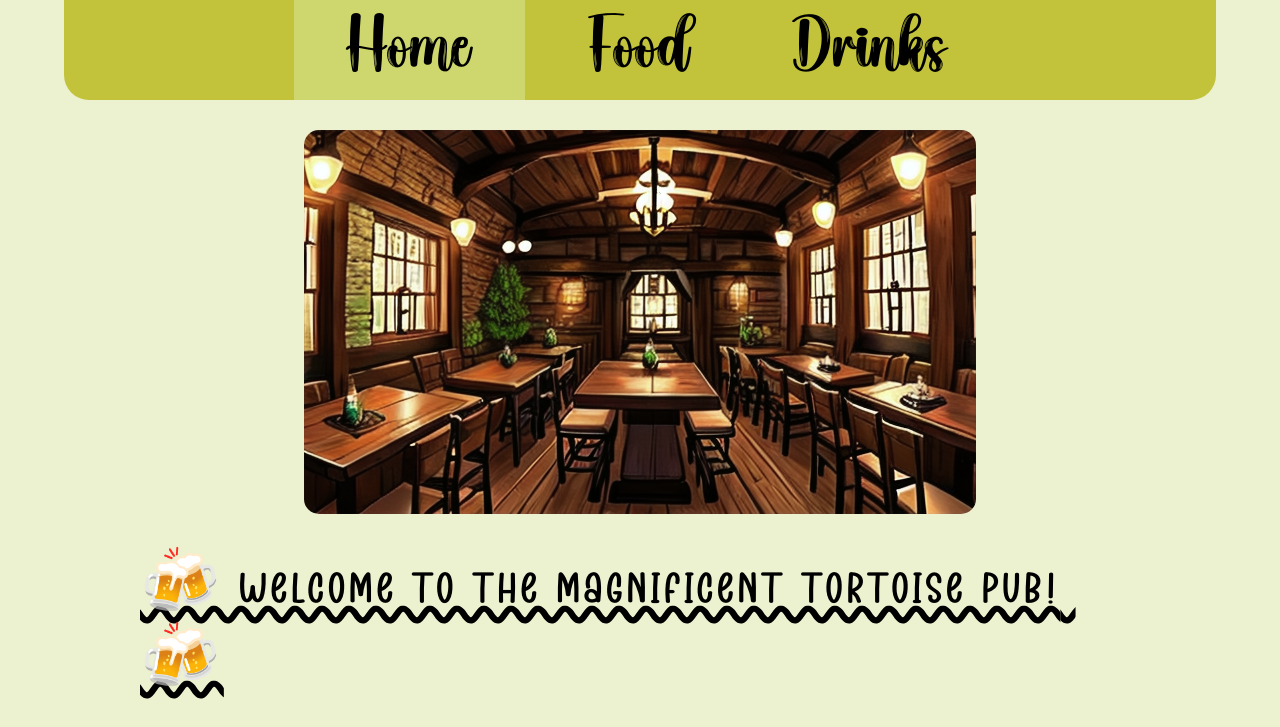
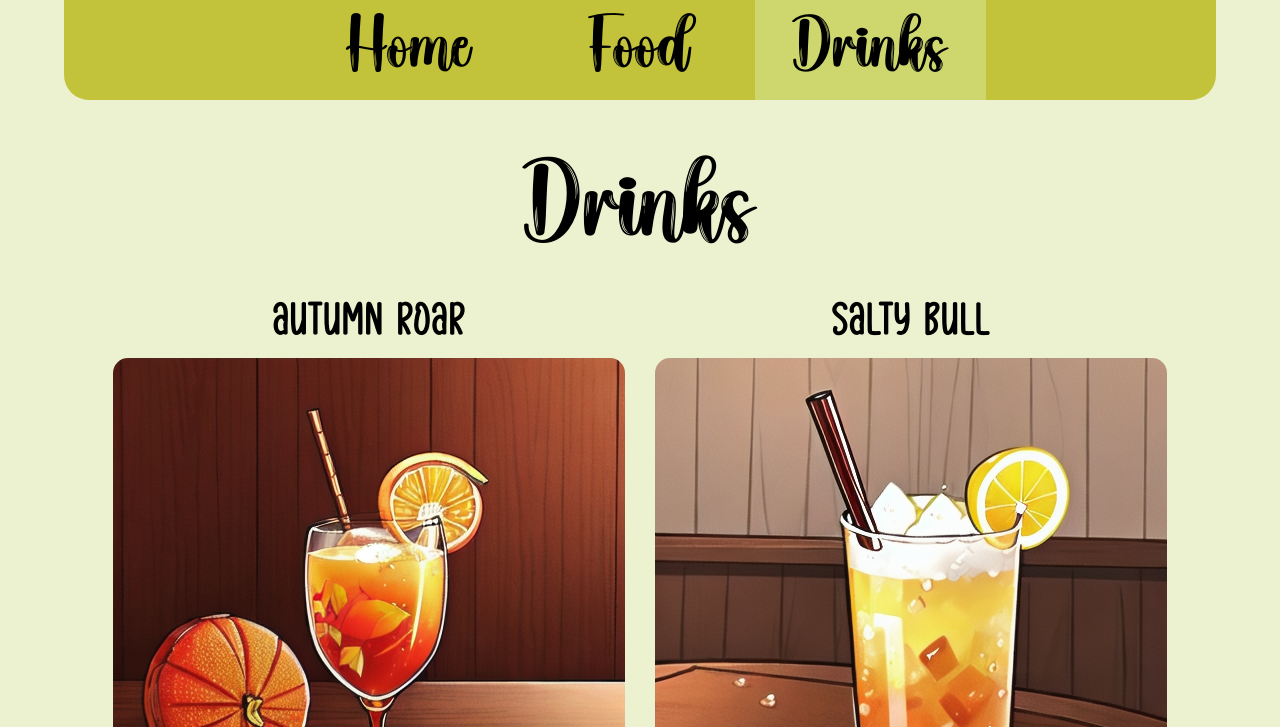
Before and after one commit to EndocrineMSc/restaurant-page, a website built with webpack: page src/template.html in a window 1280 px wide. Both pictures are taken after a click on the button "Drinks". Shown: the top 727 px of the page. Built offline with nearby package versions, Linux system fonts and the light colour scheme.

Commit message:
Add drinks page with styling and navigation

```diff
--- /dev/null
+++ b/src/drinksPage.js
@@ -0,0 +1,42 @@
+import Autumn from "./img/autumn_roar.png";
+import Bull from "./img/salty_bull.png";
+import Six from "./img/surprised_six.png";
+import Demon from "./img/demonic_twister.png";
+import MenuItem from "./menuItem";
+
+const drinksPage = (function() {
+    const contents = document.getElementById("content");
+
+    const autumnDrink = new MenuItem(Autumn, "Autumn Roar", "A medley of warm spices, including cinnamon, nutmeg, and a touch of clove, is gently infused into the elixir. This spiced ember infusion adds depth and warmth, creating a comforting undertone that resonates with the crackle of autumn leaves beneath your feet.");
+    const bullDrink = new MenuItem(Bull, "Salty Bull", "The rim of your goblet is adorned with a touch of sea salt, creating a salty crown that enhances each sip. The saline kiss complements the libation's marine symphony, offering a sensation reminiscent of sea spray meeting your skin under the sun's caress.");
+    const sixDrink = new MenuItem(Six, "Surprised Six", "To add a touch of whimsy, the Surprised Six Elixir is adorned with a sprinkle of rainbow-colored sugar crystals. These vibrant crystals create a visual spectacle, transforming each goblet into a canvas of color and surprise, reminiscent of the excitement found in medieval festivities.");
+    const demonDrink = new MenuItem(Demon, "Demonic Twister", "A surge of hellfire spices, featuring a daring mix of chili peppers, cinnamon, and a touch of smoky paprika, infuses the Demonic Twister with a devilish heat. Brace yourself for a spice surge that adds a bold and intense kick, reminiscent of the flames that swirl in the abyss.");
+
+    const render = function() {
+        const contents = document.getElementById("content");
+
+        const menuWrapper = document.createElement("div");
+        menuWrapper.classList.add("menu-wrapper");
+
+        const header = document.createElement("div");
+        header.classList.add("menu-section-header");
+        header.textContent = "Drinks";
+
+        const itemsWrapper = document.createElement("div");
+        itemsWrapper.classList.add("drinks-wrapper");
+        itemsWrapper.appendChild(autumnDrink.element);
+        itemsWrapper.appendChild(bullDrink.element);
+        itemsWrapper.appendChild(sixDrink.element);
+        itemsWrapper.appendChild(demonDrink.element);
+
+        menuWrapper.appendChild(header);
+        menuWrapper.appendChild(itemsWrapper);
+
+        contents.innerHTML = "";
+        contents.appendChild(menuWrapper);
+    }
+
+    return {render}
+})();
+
+export {drinksPage};
--- a/src/index.js
+++ b/src/index.js
@@ -1,6 +1,7 @@
 import "./style.css";
 import { landingPage } from "./landingPage";
 import { foodPage } from "./foodPage";
+import { drinksPage } from "./drinksPage";
 
 function toggleActiveButton(event) {
     event.target.classList.add("active");
@@ -31,6 +32,9 @@ foodButton.addEventListener("click", toggleActiveButton);
 const drinksButton = document.createElement("button");
 drinksButton.id = "drinks-button";
 drinksButton.textContent = "Drinks";
+drinksButton.addEventListener("click", drinksPage.render);
+drinksButton.addEventListener("click", toggleActiveButton);
+
 
 sideBar.appendChild(homeButton);
 sideBar.appendChild(foodButton);
--- a/src/style.css
+++ b/src/style.css
@@ -141,3 +141,9 @@ body {
     font-family: "Brightsun";
     margin: 20px;
 }
+
+.drinks-wrapper {
+    display: grid;
+    grid-template: 1fr 1fr / 1fr 1fr;
+    gap: 30px;
+}
```
